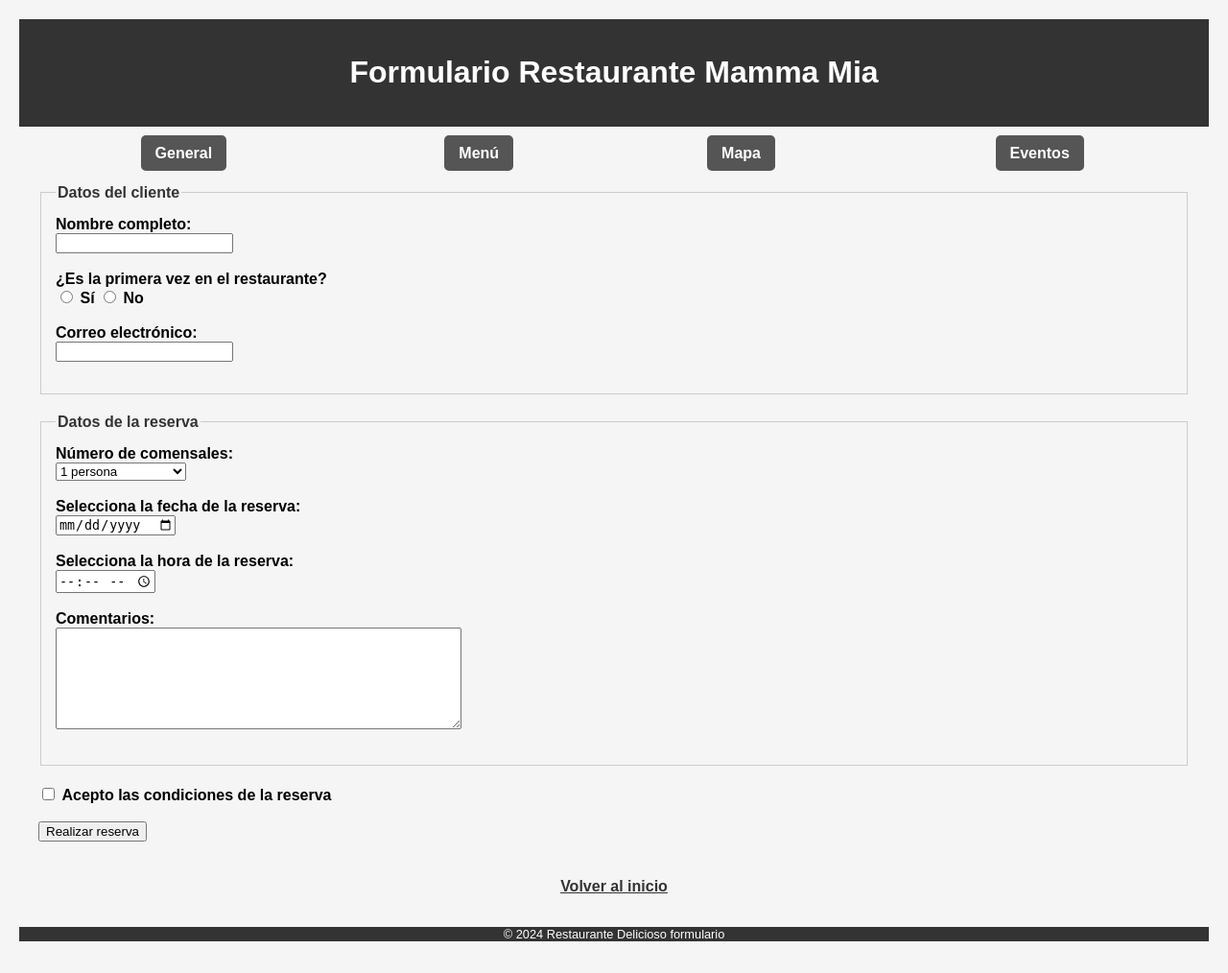
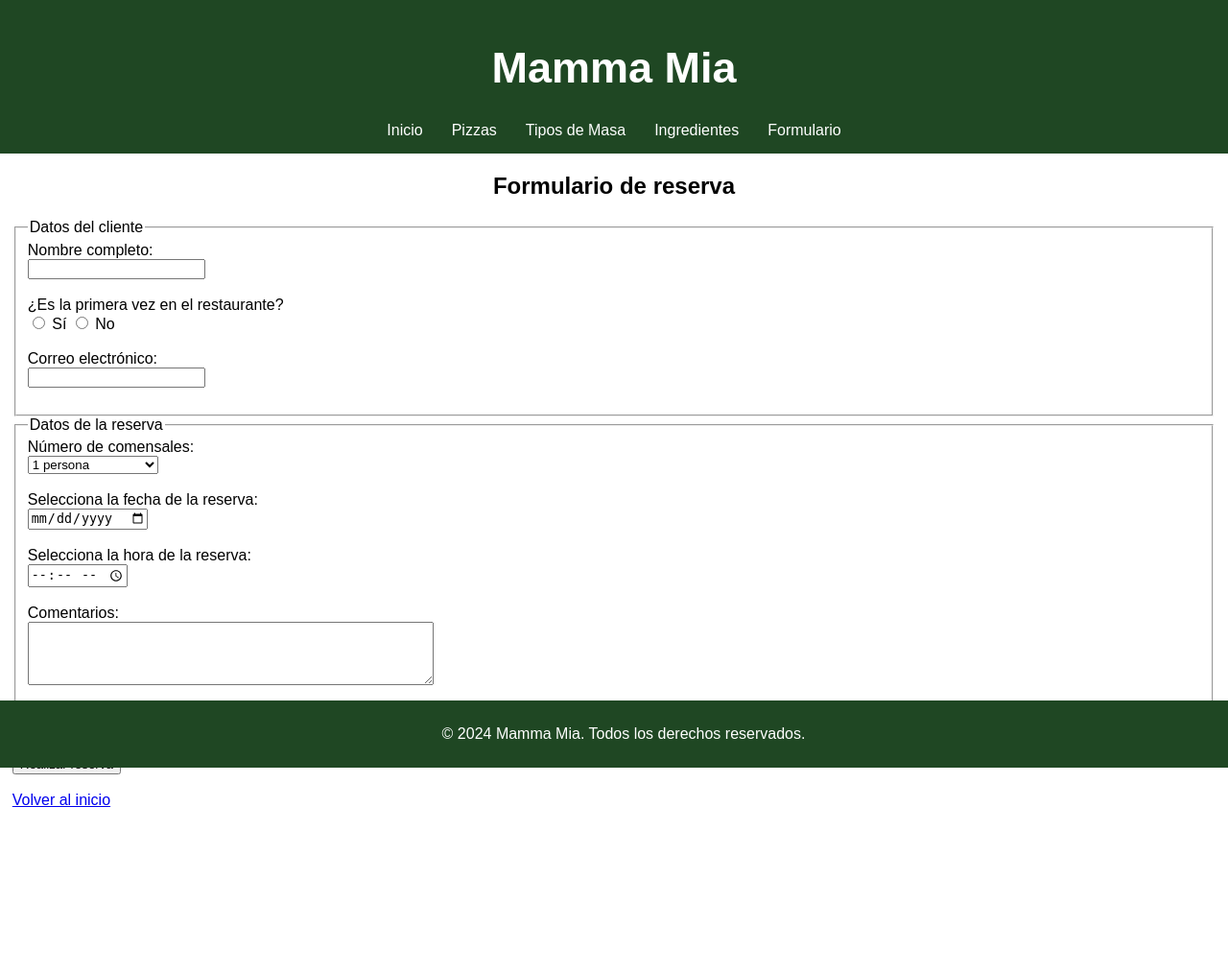
Before and after one commit to pipefie/restaurante, a Django app: page /formulario/ in a window 1280 px wide. Shown: the whole page at 96% size. After the commit the page ends 841 px from the top, so only its background shows below. Run offline with Django 5.2, Linux system fonts and the light colour scheme.

Commit message:
cambios estilo y html

```diff
--- a/pizzeria/templates/formulario.html
+++ b/pizzeria/templates/formulario.html
@@ -1,107 +1,9 @@
-<!DOCTYPE html>
-<html lang="es">
-<head>
-    <meta charset="UTF-8">
-    <title>Reserva Restaurante</title>
-    <style>
-        body {
-            font-family: Arial, Helvetica, sans-serif;
-            margin: 0;
-            padding: 20px;
-            background-color: #f5f5f5;
-            justify-content: center;
-            align-items: center;
-        }
-
-        fieldset {
-            border: 1px solid #ccc;
-            padding: 15px;
-            margin-bottom: 20px;
-        }
-
-        legend {
-            font-weight: bold;
-            color: #333;
-        }
-
-        label {
-            font-weight: bold;
-            margin-bottom: 10px;
-        }
-
-        textarea {
-            height: 100px;
-        }
-
-        .link-inicio {
-            margin-top: 20px;
-            text-align: center;
-        }
-
-        .link-inicio a {
-            color: #333;
-            font-weight: bold;
-        }
-
-        .link-inicio a:hover {
-            color: #555;
-        }
-
-        header {
-            background-color: #333;
-            color: white;
-            padding: 1em;
-            text-align: center;
-        }
-
-        #Tabla {
-            width: 100%;
-            margin-top: 1em;
-            text-align: center;
-        }
-
-        #Tabla a {
-            color: #fff;
-            font-weight: bold;
-            background-color: #555;
-            padding: 10px 15px;
-            text-decoration: none;
-            border-radius: 5px;
-        }
-
-        #Tabla a:hover {
-            background-color: #ff6600;
-        }
-
-        main {
-            padding: 20px;
-            justify-content: center;
-            align-items: center;
-        }
-
-        footer {
-            background-color: #333;
-            color: white;
-            font-size: 0.8em;
-            text-align: center;
-        }
-    </style>
-</head>
-<body>
-    <header>
-        <h1>Formulario Restaurante Mamma Mia</h1>
-    </header>
-    <nav>
-        <table id="Tabla">
-            <tr>
-                <td><a href="index.html">General</a></td>
-                <td><a href="menu.html">Menú</a></td>
-                <td><a href="ubicacionmapa.html">Mapa</a></td>
-                <td><a href="eventoscatering.html">Eventos</a></td>
-            </tr>
-        </table>
-    </nav>
+{% extends "base.html" %}
+{% load static %}
+{% block title %}Formulario - Mamma Mia{% endblock%}
+{%block content%}
 <main>
+    <h2>Formulario de reserva</h2>
     <form action="{% url 'formulario' %}" method="post">
         {% csrf_token %}
         <fieldset>
@@ -151,8 +53,10 @@
         </div>
     </form>
 </main>
-    <footer>
-        <p>&copy; 2024 Restaurante Delicioso formulario</p>
-    </footer>
-</body>
-</html>
+
+<br>
+<br>
+<br>
+<br>
+<br>
+{%endblock%}
--- a/pizzeria/templates/portada.html
+++ b/pizzeria/templates/portada.html
@@ -23,4 +23,8 @@
         {% endfor %}
     </section>
 </main>
+<br>
+<br>
+<br>
+<br>
 {%endblock%}
--- a/static/css/styles.css
+++ b/static/css/styles.css
@@ -1,15 +1,20 @@
-
 body {
     font-family: Arial, sans-serif;
     margin: 0;
     padding: 0;
 }
 
+
+/*CABECERA*/
 header {
     background-color: #1f4723;
     color: white;
     padding: 15px;
     text-align: center;
+}
+
+header h1{
+    font-size: 45px;
 }
 
 nav ul {
@@ -60,4 +65,17 @@ footer {
     text-align: center;
     padding: 10px;
     margin-top: 20px;
+    bottom: 0;
+    position: fixed;
+    width: 100%;
 }
+
+main{
+    width: 98%;
+    margin: 0 auto;
+
+}
+
+h2{
+    text-align: center;
+}
```
Also changed, not shown: pizzeria/templates/detalle_ingrediente.html (+7 -19 lines), pizzeria/templates/detalle_pizza.html (+6 -15 lines). Lines whose indentation alone changed are shown as unchanged.
